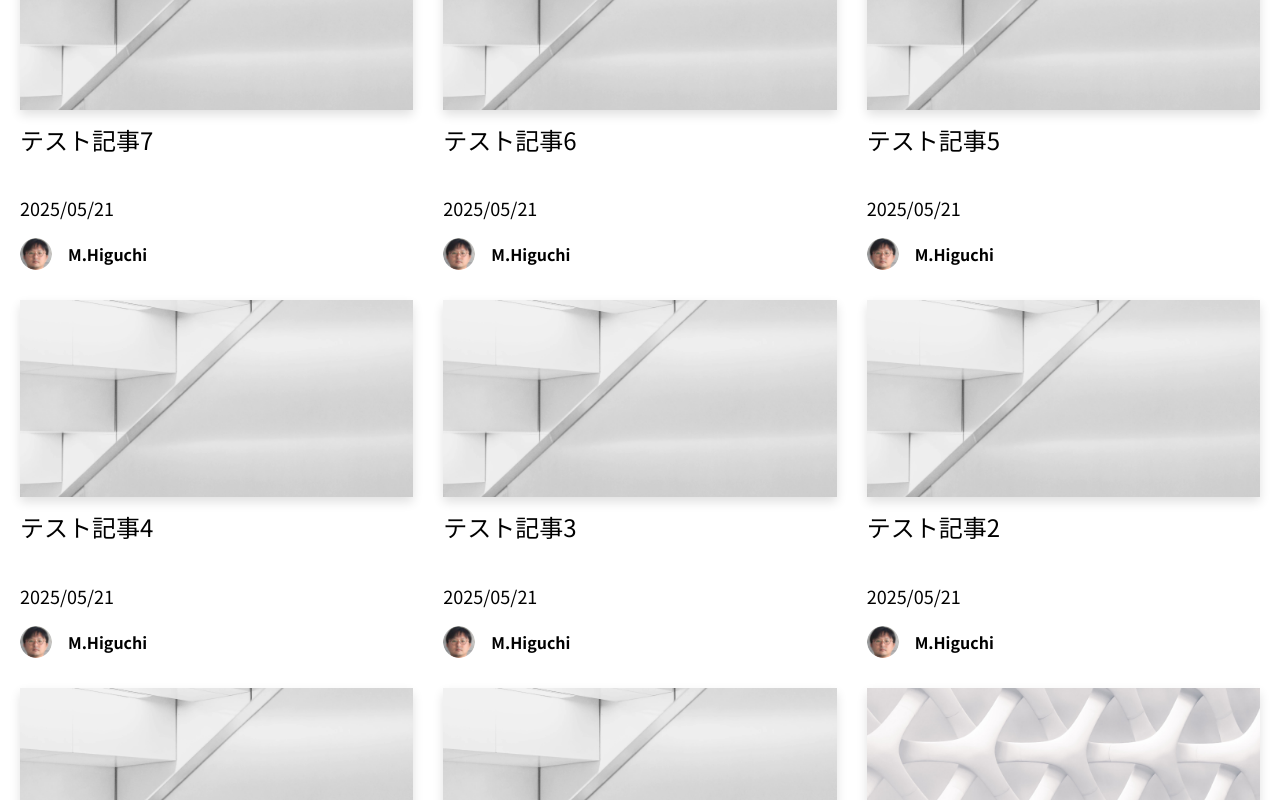
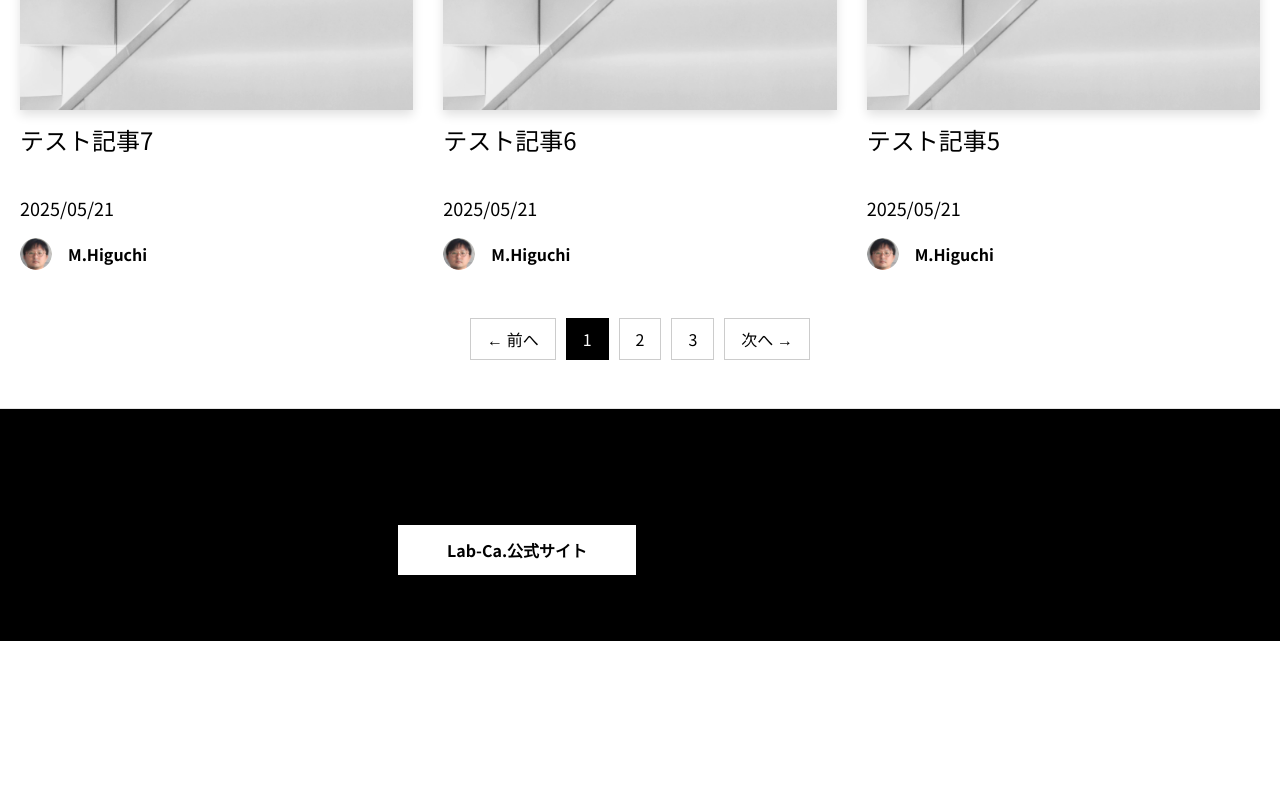
Before and after one commit to lab-ca-dot/blogtest, a Next.js app: page / in a window 1280 px wide. Shown: the part 712-1512 px from the top of the page. After the commit the page ends 1353 px from the top, so only its background shows below. Built offline with nearby package versions, Linux system fonts and the light colour scheme.

Commit message:
ページネーション

```diff
--- a/package.json
+++ b/package.json
@@ -17,6 +17,7 @@
     "nodemailer": "^7.0.3",
     "react": "^18.2.0",
     "react-dom": "^18.2.0",
+    "react-paginate": "^8.3.0",
     "remark": "^15.0.1",
     "remark-html": "^16.0.1"
   },
--- a/src/app/_components/MoreStories.module.scss
+++ b/src/app/_components/MoreStories.module.scss
@@ -25,3 +25,23 @@
   @media (max-width: 768px) {
   }
 }
+
+.pagination {
+  display: flex;
+  list-style: none;
+  justify-content: center;
+  gap: 10px;
+  margin-top: 2rem;
+
+  li {
+    cursor: pointer;
+    padding: 0.5rem 1rem;
+    border: 1px solid #ccc;
+  }
+
+  .active {
+    background-color: #000;
+    color: #fff;
+    border-color: #000;
+  }
+}
--- a/src/app/_components/more-stories.tsx
+++ b/src/app/_components/more-stories.tsx
@@ -1,3 +1,7 @@
+'use client'
+import ReactPaginate from 'react-paginate'
+import { useState } from 'react'
+
 import { Post } from '@/interfaces/post'
 import { PostPreview } from './post-preview'
 import styles from './MoreStories.module.scss' // ← 追加
@@ -6,12 +10,24 @@ type Props = {
   posts: Post[]
 }
 
+const POSTS_PER_PAGE = 6; // 1ページの件数
+
 export function MoreStories({ posts }: Props) {
+  const [currentPage, setCurrentPage] = useState(0)
+
+  const offset = currentPage * POSTS_PER_PAGE
+  const currentPosts = posts.slice(offset, offset + POSTS_PER_PAGE)
+  const pageCount = Math.ceil(posts.length / POSTS_PER_PAGE)
+
+  const handlePageClick = ({ selected }: { selected: number }) => {
+    setCurrentPage(selected)
+  }
+
   return (
     <section className={styles.wrap}>
       <h2 className={styles.heading}>記事一覧</h2>
       <div className={styles.postGrid}>
-        {posts.map((post) => (
+        {currentPosts.map((post) => (
           <PostPreview
             key={post.slug}
             title={post.title}
@@ -23,6 +39,18 @@ export function MoreStories({ posts }: Props) {
           />
         ))}
       </div>
+
+      <ReactPaginate
+        pageCount={pageCount}
+        onPageChange={handlePageClick}
+        containerClassName={styles.pagination}
+        activeClassName={styles.active}
+        previousLabel="← 前へ"
+        nextLabel="次へ →"
+        pageRangeDisplayed={2}
+        marginPagesDisplayed={1}
+      />
+
     </section>
   )
 }
```
Also changed, not shown: 2 other files (tests, documents, lock files or other folders).
